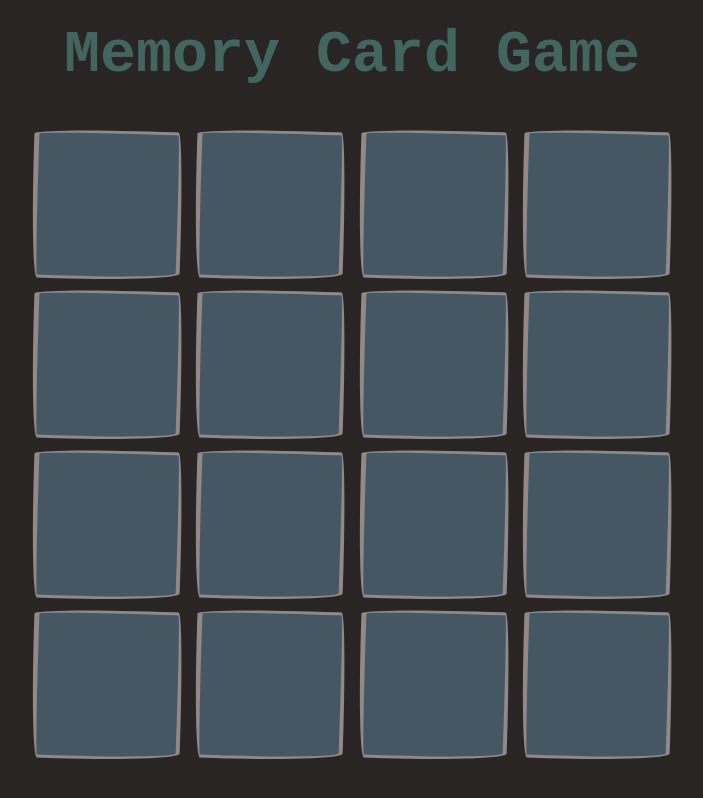
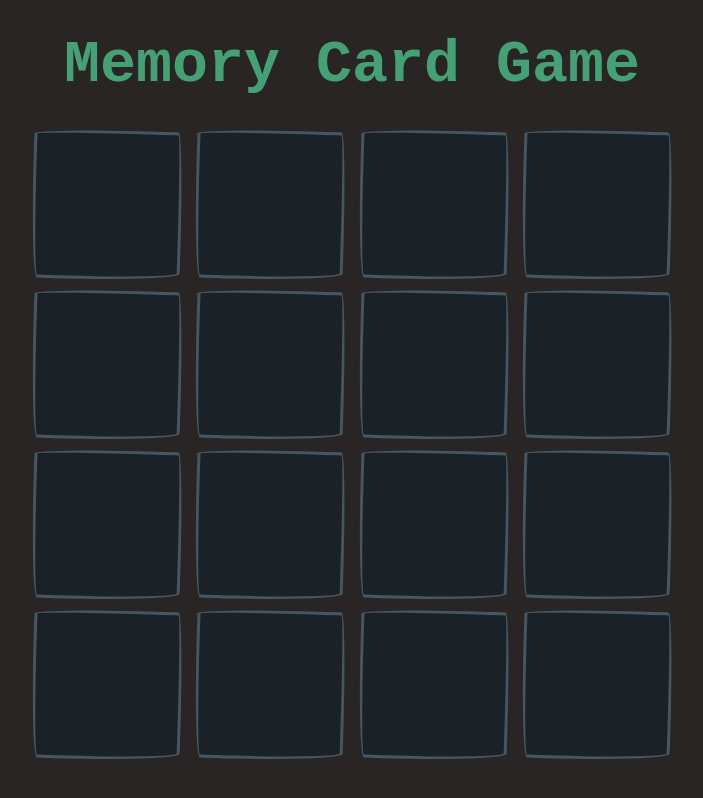
Before and after one commit to irismorar/REACT-memoryCardGame, a React (Vite) app: page / in a window 1280 px wide. Shown: the whole page, without its empty margins (288-991 px from the left). Built offline with nearby package versions, Linux system fonts and the light colour scheme.

Commit message:
almost created all the app

```diff
--- a/src/App.css
+++ b/src/App.css
@@ -14,23 +14,23 @@ body {
 .app-container {
   min-width: clamp(50rem, 80%, 70rem);
   margin-bottom: 3rem;
+  user-select: none;
 }
 
 h1 {
-  margin: 0 auto;
   font-size: 6rem;
+  color: hsla(152, 39%, 45%, 1);
   text-align: center;
-  color: hsla(169, 20%, 33%, 1);
-  margin: 1rem 0 3rem 0;
+  margin: 2rem;
 }
 
 main {
-  width: 70vw;
+  width: 50vw;
   margin: 0 auto;
+  position: relative;
 }
 
 .cards-container {
-  margin: 0 auto;
   width: 64rem;
   height: calc(100vh - 20rem);
   display: flex;
@@ -38,6 +38,7 @@ main {
   align-items: center;
   justify-content: space-between;
   gap: 1rem;
+  margin: 0 auto;
 }
 
 .box{
@@ -48,9 +49,6 @@ main {
   color: hsla(10, 5%, 55%, 1);
   width: 15rem;
   height: 15rem;
-  background-color: hsla(204, 18%, 33%, 1);
-  border: solid  hsla(10, 5%, 55%, 1);
-  border-color:  hsla(10, 5%, 55%, 1);
   border-width: 3px 4px 3px 5px;
   border-radius: 95% 4% 92% 5%/4% 95% 6% 95%;
   transform: rotate(2deg);
@@ -60,3 +58,44 @@ main {
   margin: 15px;
   transform: rotate(-2deg);
 }
+
+.attempts {
+  position: absolute;
+  right: -10rem;
+  bottom: -1rem ;
+  width: 15rem;
+  font-size: 2.5rem;
+  font-weight: 600;
+  color: hsla(279, 20%, 55%, 1);
+}
+
+.alert-container {
+  width: 50rem;
+  height: 30rem;
+  background-color: hsla(0, 0%, 0%, .7);
+  display: flex;
+  align-items: center;
+  justify-content: center;
+  position: fixed;
+  top: 50%;
+  left: 50%;
+  transform: translate(-50%, -50%);
+}
+
+.alert-message {
+  width: 30rem;
+  height: 15rem;
+  font-size: 2rem;
+  font-weight: 600;
+  background-color: hsla(0, 0%, 0%, 1);
+  padding: 0.5rem 1rem;
+  display: flex;
+  align-items: center;
+  text-align: center;
+  position: fixed;
+  color: red;
+  position: fixed;
+  top: 50%;
+  left: 50%;
+  transform: translate(-50%, -50%);
+}
--- a/src/App.jsx
+++ b/src/App.jsx
@@ -3,10 +3,27 @@ import { useMemoryCardsLogic } from "./useMemoryCardsLogic";
 import { Card } from "./cardDesign";
 
 export default function App() {
-  const { cards, flippedUpCards, flipCardUp } = useMemoryCardsLogic();
+  const {
+    cards,
+    flippedUpCardIndices,
+    currentCardPairIndices,
+    movesCounter,
+    winningMessage,
+    lossMessage,
+    flipCardUp,
+  } = useMemoryCardsLogic();
   return (
     <section className="app-container">
-      <h1>Memory Card Game</h1>
+      <h1
+        style={{
+          color:
+            currentCardPairIndices.length !== 0 || movesCounter !== 0
+              ? "hsla(152, 39%, 20%, 1)"
+              : "hsla(152, 39%, 45%, 1)",
+        }}
+      >
+        Memory Card Game
+      </h1>
       <main>
         <section className="cards-container">
           {cards.map((symbol, index) => {
@@ -14,7 +31,10 @@ export default function App() {
               <Card
                 key={index}
                 symbol={symbol}
-                isFlippedUp={flippedUpCards.includes(index)}
+                isFlippedUp={
+                  currentCardPairIndices.includes(index) ||
+                  flippedUpCardIndices.includes(index)
+                }
                 onClickCard={() => {
                   flipCardUp(index);
                 }}
@@ -22,7 +42,39 @@ export default function App() {
             );
           })}
         </section>
+        {!!movesCounter &&
+          (movesCounter <= 1 ? (
+            <div
+              className="attempts"
+              style={{
+                textDecorationThickness: `${movesCounter}px`,
+              }}
+            >
+              {movesCounter} try!
+            </div>
+          ) : (
+            <div
+              className="attempts"
+              style={{
+                textDecorationThickness: `${movesCounter}px`,
+              }}
+            >
+              {movesCounter} tries!
+            </div>
+          ))}
       </main>
+
+      {movesCounter <= 20 && flippedUpCardIndices.length === 16 && (
+        <div className="alert-container">
+          <div className="alert-message">{winningMessage}</div>
+        </div>
+      )}
+
+      {movesCounter === 20 && flippedUpCardIndices.length < 16 && (
+        <div className="alert-container">
+          <div className="alert-message">{lossMessage}</div>
+        </div>
+      )}
     </section>
   );
 }
--- a/src/cardDesign.jsx
+++ b/src/cardDesign.jsx
@@ -1,6 +1,20 @@
 export function Card({ symbol, isFlippedUp, onClickCard }) {
   return (
-    <div className="box" onClick={onClickCard}>
+    <div
+      className="box"
+      onClick={onClickCard}
+      style={{
+        backgroundColor: isFlippedUp
+          ? "hsla(204, 18%, 33%, 1)"
+          : "hsla(204, 18%, 13%, 1)",
+        border: isFlippedUp
+          ? "solid  hsla(10, 5%, 55%, 1)"
+          : "solid hsla(204, 18%, 33%, 1)",
+        borderColor: isFlippedUp
+          ? "hsla(10, 5%, 55%, 1)"
+          : "hsla(204, 18%, 33%, 1)",
+      }}
+    >
       <div className="oddboxinner">{isFlippedUp ? symbol : null}</div>
     </div>
   );
--- a/src/useMemoryCardsLogic.js
+++ b/src/useMemoryCardsLogic.js
@@ -19,6 +19,36 @@ const cardValues = [
   "฿",
 ];
 
+const lossMessages = [
+  `Breaking news: you tried… and the game said NOPE! Bye!`,
+  `Plot twist: you lost. Even the tutorial is concerned. Bye!`,
+  `Good game! Well… for everyone else. Bye!`,
+  `If losing was an Olympic sport, you’d finally get gold! Bye!`,
+  `Don’t worry, losing builds character. You should be very strong by now. Bye!`,
+  `You didn’t lose. You just temporarily evacuated the winner’s circle. Bye!`,
+  `Game over… but the embarrassment lives on. Bye!`,
+];
+
+const shuffleLossMessages = () => {
+  return lossMessages[Math.floor(Math.random() * lossMessages.length)];
+};
+const lossMessage = shuffleLossMessages();
+
+const winningMessages = [
+  `Alert: someone just broke the scoreboard! Congrats!`,
+  `Victory! The legends have been updated.`,
+  `Congrats! Achievement unlocked: TOTAL DOMINATION!`,
+  `Congrats! You’ve successfully embarrassed your opponents.`,
+  `High five! You made the pixels proud.`,
+  `Your victory has been documented for future generations.`,
+  `You didn’t just win, you redefined winning.`,
+];
+
+const shuffleWinningMessages = () => {
+  return winningMessages[Math.floor(Math.random() * winningMessages.length)];
+};
+const winningMessage = shuffleWinningMessages();
+
 const shuffleCards = () => {
   const shuffledCardValues = [...cardValues];
   for (let i = shuffledCardValues.length - 1; i > 0; i--) {
@@ -29,20 +59,49 @@ const shuffleCards = () => {
   }
   return shuffledCardValues;
 };
+const cards = shuffleCards();
+
+const areCardsIdentical = (card1, card2) => {
+  return card1 === card2;
+};
 
 export function useMemoryCardsLogic() {
-  const [cards, setCards] = useState(shuffleCards());
-  const [flippedUpCards, setFlippedUpCards] = useState([]);
+  const [flippedUpCardIndices, setFlippedUpCardIndices] = useState([]); //all indeces of the cards flipped up
+  const [currentCardPairIndices, setCurrentCardPairIndices] = useState([]);
+  const [movesCounter, setMovesCounter] = useState(0);
 
   function flipCardUp(cardIndex) {
-    setFlippedUpCards((prev) => {
-      return [...prev, cardIndex];
-    });
+    if (currentCardPairIndices.length < 2) {
+      setCurrentCardPairIndices((prev) => {
+        return [...prev, cardIndex];
+      });
+      if (currentCardPairIndices.length === 1) {
+        setMovesCounter((counter) => {
+          return counter + 1;
+        });
+        const card1Index = currentCardPairIndices[0];
+        const card2Index = cardIndex;
+        const card1 = cards[card1Index];
+        const card2 = cards[card2Index];
+        if (areCardsIdentical(card1, card2)) {
+          setFlippedUpCardIndices((prev) => [...prev, card1Index, card2Index]);
+          setCurrentCardPairIndices([]);
+        } else {
+          setTimeout(() => {
+            setCurrentCardPairIndices([]);
+          }, 700);
+        }
+      }
+    }
   }
 
   return {
     cards,
-    flippedUpCards,
+    flippedUpCardIndices,
+    currentCardPairIndices,
+    movesCounter,
+    winningMessage,
+    lossMessage,
     flipCardUp,
   };
 }
```
